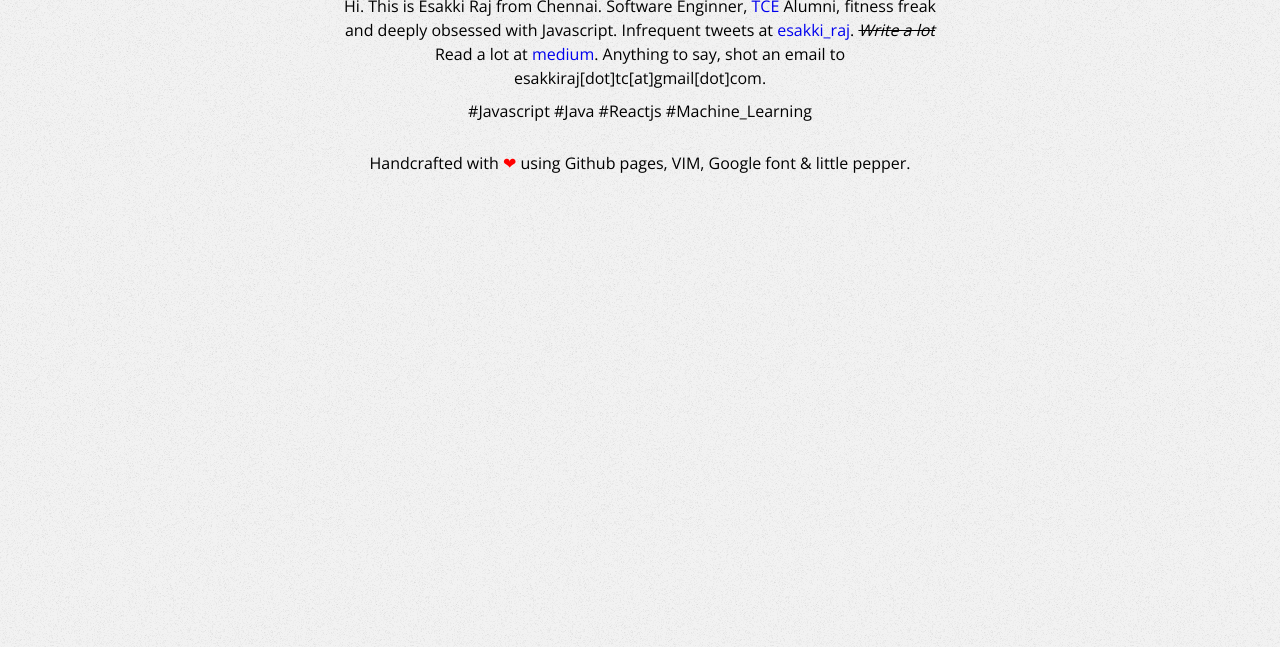
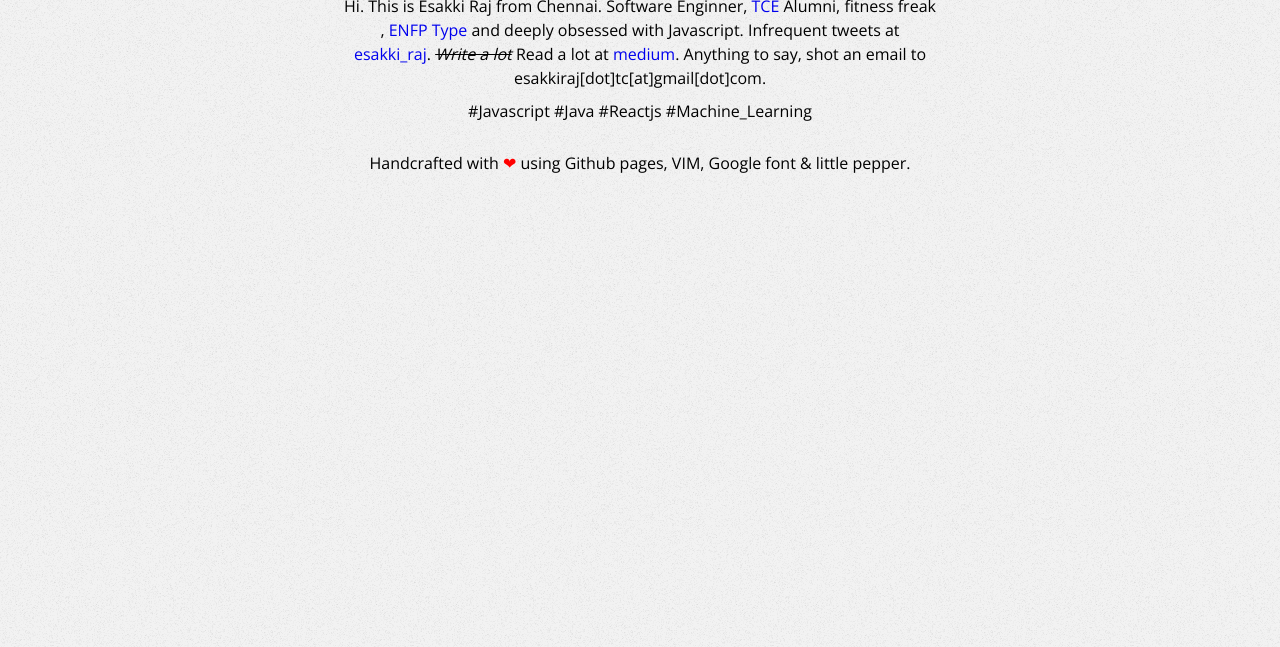
Before and after one commit to esakkiraj/esakkiraj.github.io, a plain HTML site: page index.html in a window 1280 px wide. Shown: the part 153-800 px from the top of the page. Drawn offline with nearby package versions, Linux system fonts and the light colour scheme.

Commit message:
Added Personality type

```diff
--- a/index.html
+++ b/index.html
@@ -41,7 +41,7 @@
 	</div>
 	<h2>Esakki Raj</h2>
 	<div class="content">
-      Hi. This is Esakki Raj from Chennai. Software Enginner, <a href="http://www.tce.edu/">TCE</a> Alumni, fitness freak and deeply obsessed with Javascript. Infrequent tweets at <a href="https://twitter.com/esakki_raj">esakki_raj</a>. <i class="strike">Write a lot</i> Read a lot at <a href="https://medium.com/@esakkignu">medium</a>. Anything to say, shot an email to esakkiraj[dot]tc[at]gmail[dot]com.
+      Hi. This is Esakki Raj from Chennai. Software Enginner, <a href="http://www.tce.edu/">TCE</a> Alumni, fitness freak , <a href="https://www.16personalities.com/enfp-personality">ENFP Type</a> and deeply obsessed with Javascript. Infrequent tweets at <a href="https://twitter.com/esakki_raj">esakki_raj</a>. <i class="strike">Write a lot</i> Read a lot at <a href="https://medium.com/@esakkignu">medium</a>. Anything to say, shot an email to esakkiraj[dot]tc[at]gmail[dot]com.
 	</div>
   <div>#Javascript #Java #Reactjs #Machine_Learning</div>
   <div class="footer">
```
